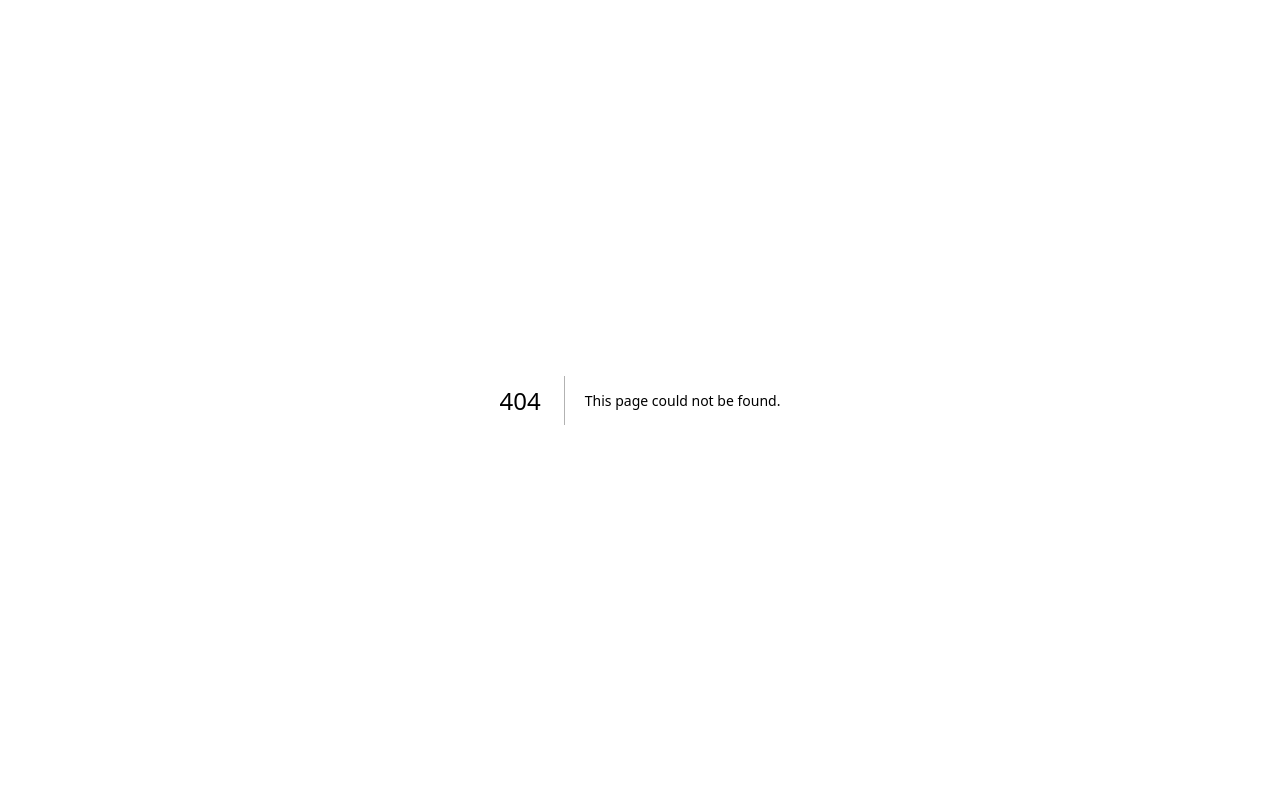
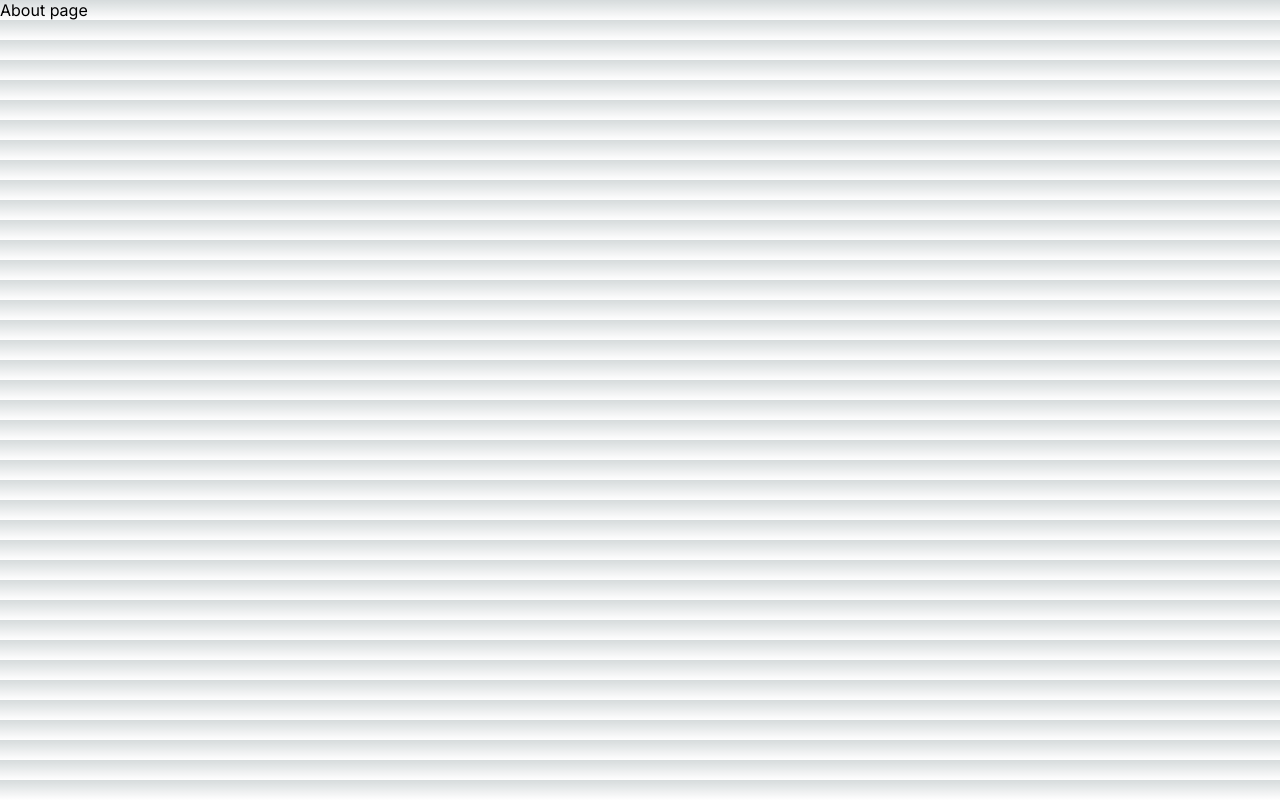
Before and after one commit to jdx-code/nextjs-tut, a Next.js app: page /about in a window 1280 px wide. Before the commit this address had no page. Built offline with nearby package versions, Linux system fonts and the light colour scheme.

Commit message:
Understanding basic routing

```diff
--- /dev/null
+++ b/src/app/about/page.js
@@ -0,0 +1,7 @@
+const About = () => {
+    return (
+        <div>About page</div>
+    )
+}
+
+export default About
```
